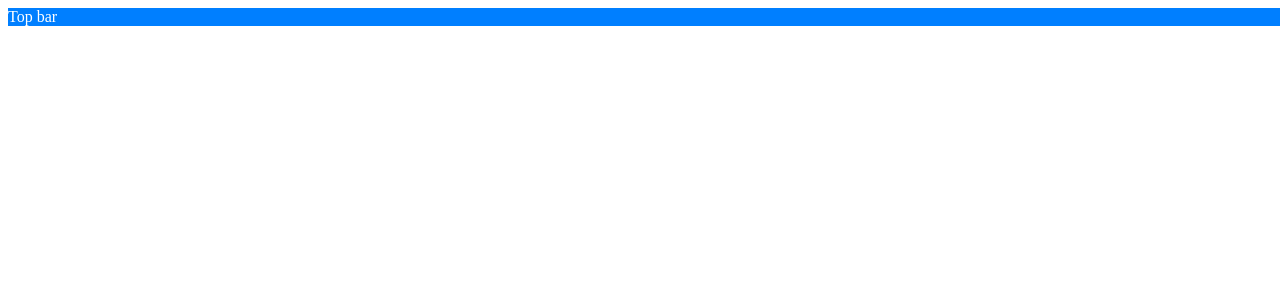
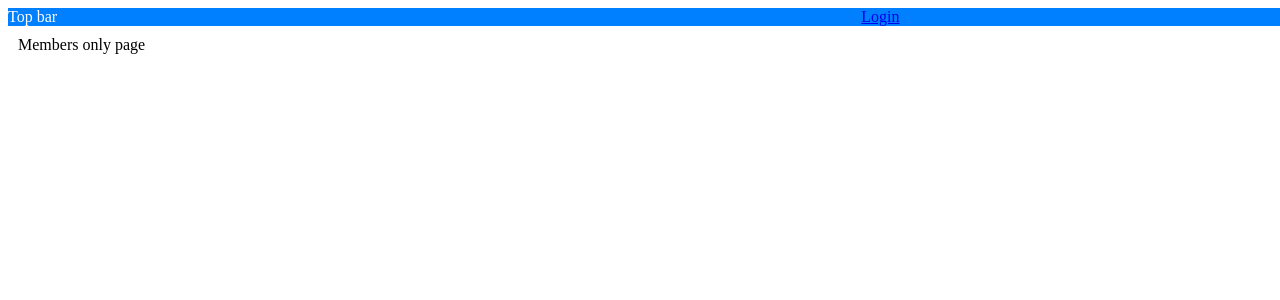
Before and after one commit to RodionSmilovskyi/my-first-static-web-app, a React (Create React App) app: page /members-only in a window 1280 px wide. Before the commit this address had no page. Shown: the top 300 px of the page. Built offline with nearby package versions, Linux system fonts and the light colour scheme; no server answers.

Commit message:
Added auth flow for static web app

```diff
--- a/src/App.tsx
+++ b/src/App.tsx
@@ -1,6 +1,7 @@
 import { BrowserRouter, Route, Routes } from 'react-router-dom';
 import Home from './Home';
 import Layout from './Layout';
+import MembersOnly from './MembersOnly';
 
 function App() {
 
@@ -9,6 +10,7 @@ function App() {
       <Layout>
         <Routes>
           <Route path="/" element={<Home />} />
+          <Route path="/members-only" element={<MembersOnly />} />
         </Routes>
       </Layout>
 
--- a/src/Home.tsx
+++ b/src/Home.tsx
@@ -24,13 +24,13 @@ const Home = () => {
 
     return (
         <Grid container>
-            <Grid xs={12}>
+            <Grid item xs={12}>
                 <Box sx={{ padding: '10px' }}>
                     Weather forecast from Azure service API
                 </Box>
             </Grid>
             {weatherData?.map(wd => (
-                <Grid xs={12}>{`${wd.date} ${wd.temperatureC} ${wd.summary}`}</Grid>
+                <Grid key={wd.date} item xs={12}>{`${wd.date} ${wd.temperatureC} ${wd.summary}`}</Grid>
             ))}
         </Grid>
     )
--- /dev/null
+++ b/src/MembersOnly.tsx
@@ -0,0 +1,15 @@
+import { Box, Grid } from "@mui/material";
+
+const MembersOnly = () => {
+    return (
+        <Grid container>
+            <Grid item xs={12}>
+                <Box sx={{ padding: '10px' }}>
+                    Members only page
+                </Box>
+            </Grid>
+        </Grid>
+    );
+}
+
+export default MembersOnly;
--- a/src/TopBar.tsx
+++ b/src/TopBar.tsx
@@ -1,10 +1,44 @@
-import { Box } from "@mui/material";
+import { Grid } from "@mui/material";
+import { useEffect, useState } from "react";
+
+type UserInfo = {
+    identityProvider: string,
+    userId: string,
+    userDetails: string,
+    userRoles: string[],
+    claims: {
+        typ: string,
+        val: string
+    }[]
+}
 
 const TopBar = () => {
+    const [userInfo, setUserInfo] = useState<UserInfo|null>(null);
+
+
+    useEffect(() => {
+        async function loadAuthInfo() {
+            const response = await fetch("/.auth/me");
+            const payload = await response.json();
+            const { clientPrincipal } = payload as { clientPrincipal: UserInfo };
+
+            setUserInfo(clientPrincipal);
+        }
+
+        loadAuthInfo();
+    }, []);
+
+
     return (
-        <Box sx={{ backgroundColor: '#007FFF', color: '#FFFFFF' }}>
-            Top bar
-        </Box>)
+        <Grid container sx={{ backgroundColor: '#007FFF', color: '#FFFFFF' }}>
+            <Grid item xs={8}>Top bar</Grid>
+            {userInfo && <>
+                <Grid item xs={2}>{userInfo.userDetails}</Grid>
+                <Grid item xs={2}><a href="logout">Logout</a></Grid>
+            </>}
+            {!userInfo && <Grid item xs={4}><a href="login">Login</a></Grid>}
+        </Grid>
+    )
 }
 
 export default TopBar;
```
Also changed, not shown: staticwebapp.config.json (+27 -0 lines).
